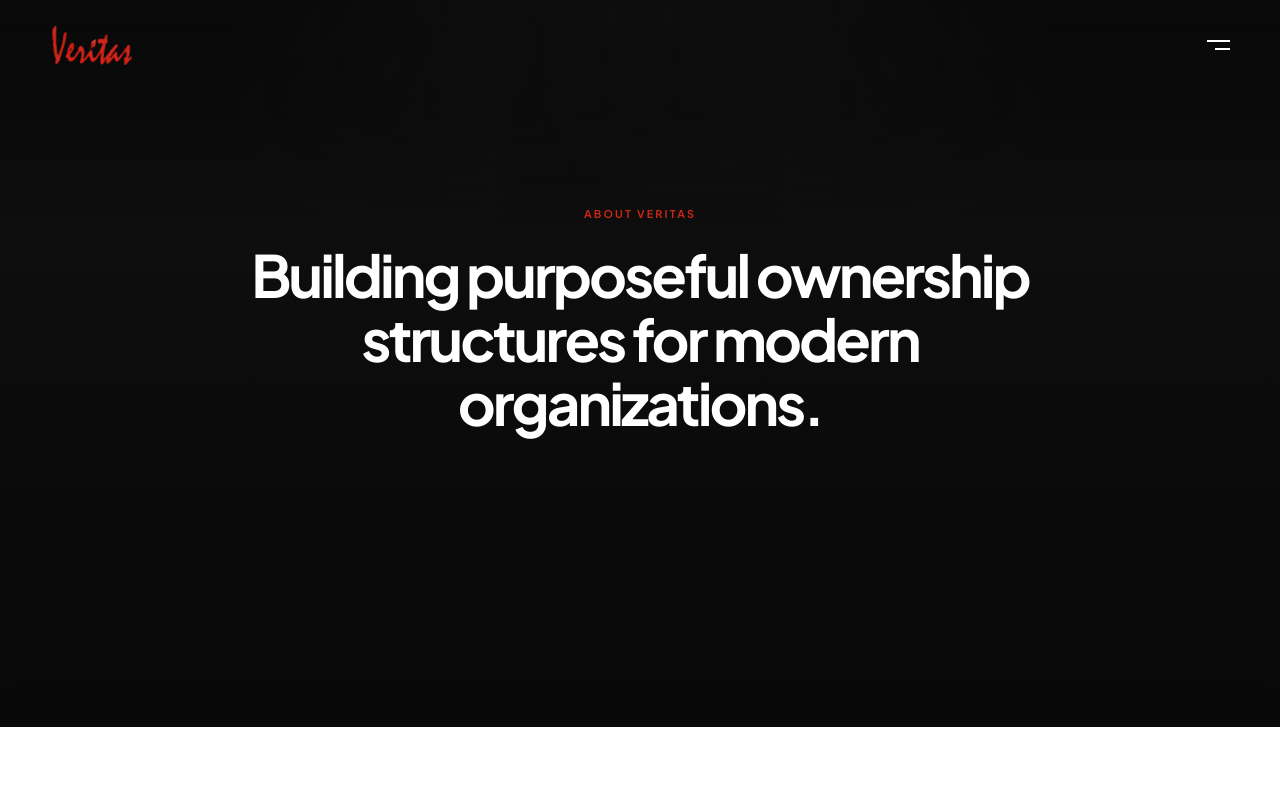
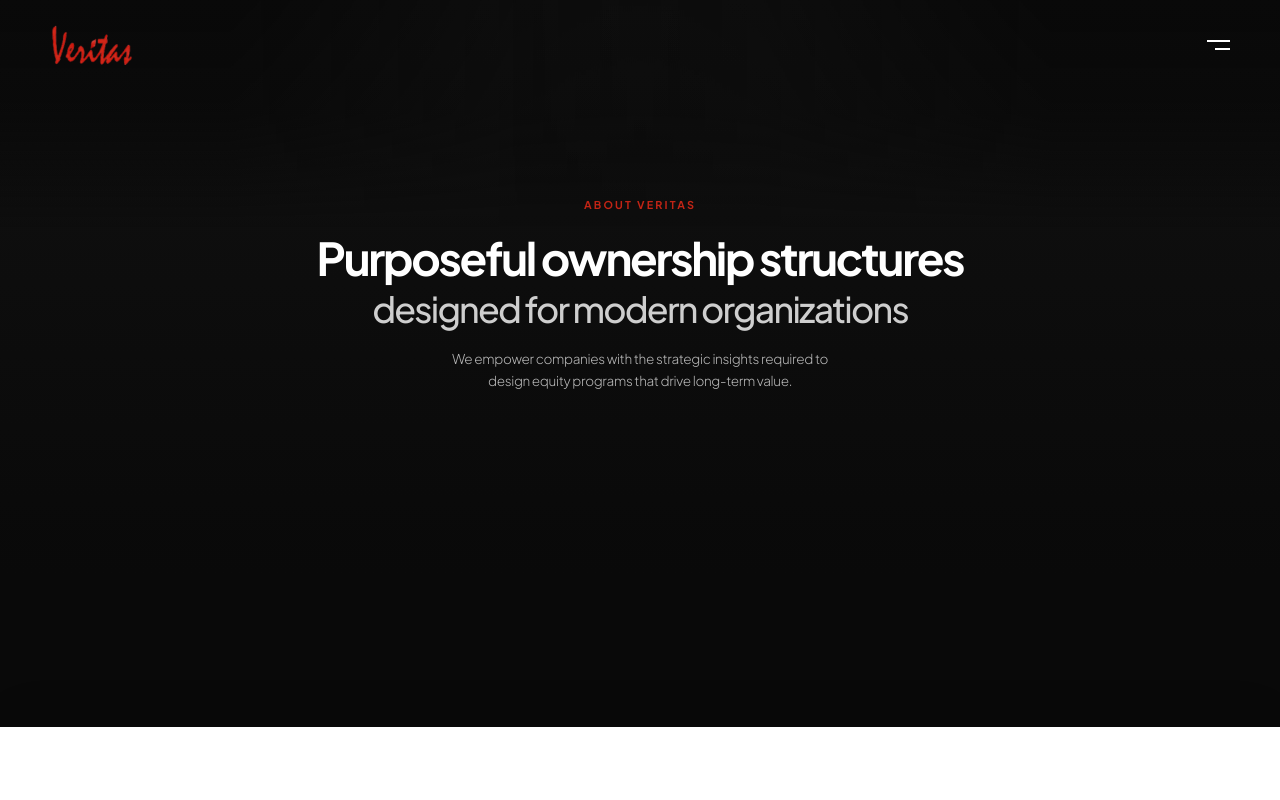
Before and after one commit to ParvMarwaha/veritas-8, a Next.js app: page /about in a window 1280 px wide. Shown: the top 800 px of the page. Built offline with nearby package versions, Linux system fonts and the light colour scheme.

Commit message:
about us page 3

```diff
--- a/src/app/about/page.tsx
+++ b/src/app/about/page.tsx
@@ -118,7 +118,7 @@ export default function AboutPage() {
         </div>
 
         <div ref={ctaRef} className="relative z-[60]">
-          <CTASection isInteractiveBg={isInteractiveBg} showBackground={false} />
+          <CTASection isInteractiveBg={isInteractiveBg} />
         </div>
         <div ref={footerRef} className="relative z-[70]">
           <Footer />
--- a/src/components/about/AboutHero.tsx
+++ b/src/components/about/AboutHero.tsx
@@ -1,28 +1,53 @@
 'use client';
 
-import React from 'react';
-import { motion } from 'framer-motion';
+import React, { useMemo } from 'react';
+import { motion, Variants } from 'framer-motion';
 
 export function AboutHero() {
+  const containerVariants: Variants = useMemo(() => ({
+    hidden: { opacity: 0 },
+    visible: {
+      opacity: 1,
+      transition: {
+        staggerChildren: 0.12,
+        delayChildren: 0.1,
+      }
+    }
+  }), []);
+
+  const itemVariants: Variants = useMemo(() => ({
+    hidden: { opacity: 0, y: 25, filter: 'blur(8px)' },
+    visible: {
+      opacity: 1,
+      y: 0,
+      filter: 'blur(0px)',
+      transition: { duration: 1.2, ease: [0.25, 1, 0.5, 1] }
+    }
+  }), []);
+
   return (
-    <section className="relative w-full h-[80vh] min-h-[600px] flex items-center justify-center bg-[#090909] text-white overflow-hidden">
+    <section className="relative w-full h-[80vh] min-h-[600px] flex flex-col items-center justify-center bg-[#090909] text-white overflow-hidden">
       <div className="absolute inset-0 bg-gradient-to-b from-[#111111] to-[#090909] pointer-events-none" />
 
-      <div className="relative z-10 w-full max-w-[1400px] mx-auto px-6 md:px-16 flex flex-col items-center justify-center text-center pt-12 md:pt-20">
-        <motion.div
-          initial={{ opacity: 0, y: 30 }}
-          animate={{ opacity: 1, y: 0 }}
-          transition={{ duration: 1, ease: [0.22, 1, 0.36, 1] }}
-          className="flex flex-col items-center"
-        >
-          <h2 className="text-[#D02717] font-bold tracking-[0.2em] text-[11px] md:text-[12px] uppercase mb-6">
-            About Veritas
-          </h2>
-          <h1 className="text-4xl md:text-6xl lg:text-7xl font-bold tracking-tighter leading-[1.1] max-w-[900px]">
-            Building purposeful ownership structures for modern organizations.
-          </h1>
-        </motion.div>
-      </div>
+      <motion.div
+        initial="hidden"
+        animate="visible"
+        variants={containerVariants}
+        className={`relative z-30 flex flex-col items-center justify-center text-center px-6 w-full max-w-5xl transition-opacity duration-500 mt-8 md:mt-12`}
+      >
+        <motion.h3 variants={itemVariants} className="text-[#D02717] font-bold tracking-[0.2em] text-[11px] md:text-[12px] uppercase mb-6">
+          About Veritas
+        </motion.h3>
+        <motion.h1 variants={itemVariants} className={`text-[2.5rem] sm:text-5xl md:text-[3.5rem] font-sans font-bold tracking-tighter leading-[1.1] mb-2 text-white`}>
+          Purposeful ownership structures
+        </motion.h1>
+        <motion.h2 variants={itemVariants} className={`text-[1.75rem] sm:text-4xl md:text-[2.75rem] font-sans font-medium tracking-tighter leading-[1.1] mb-6 md:whitespace-nowrap text-white/80`}>
+          designed for modern organizations
+        </motion.h2>
+        <motion.p variants={itemVariants} className={`max-w-lg mx-auto text-[14px] md:text-[15px] font-sans font-light tracking-tight leading-relaxed mb-8 text-white/70`}>
+          We empower companies with the strategic insights required to design equity programs that drive long-term value.
+        </motion.p>
+      </motion.div>
     </section>
   );
 }
```
